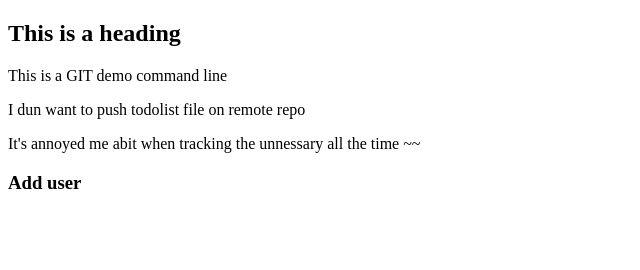
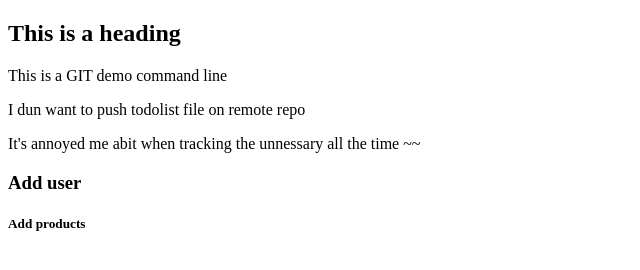
Before and after one commit to lyktk18798/personal-site, a plain HTML site: page index.html in a window 1280 px wide. Shown: the full height of the page, 0-640 px from the left. Drawn offline with Linux system fonts and the light colour scheme.

Commit message:
feat: add products

```diff
--- a/index.html
+++ b/index.html
@@ -13,5 +13,6 @@
     <p>It's annoyed me abit when tracking the unnessary all the time ~~</p>
 
     <h3>Add user</h3>
+    <h5>Add products</h5>
 </body>
 </html>
```
